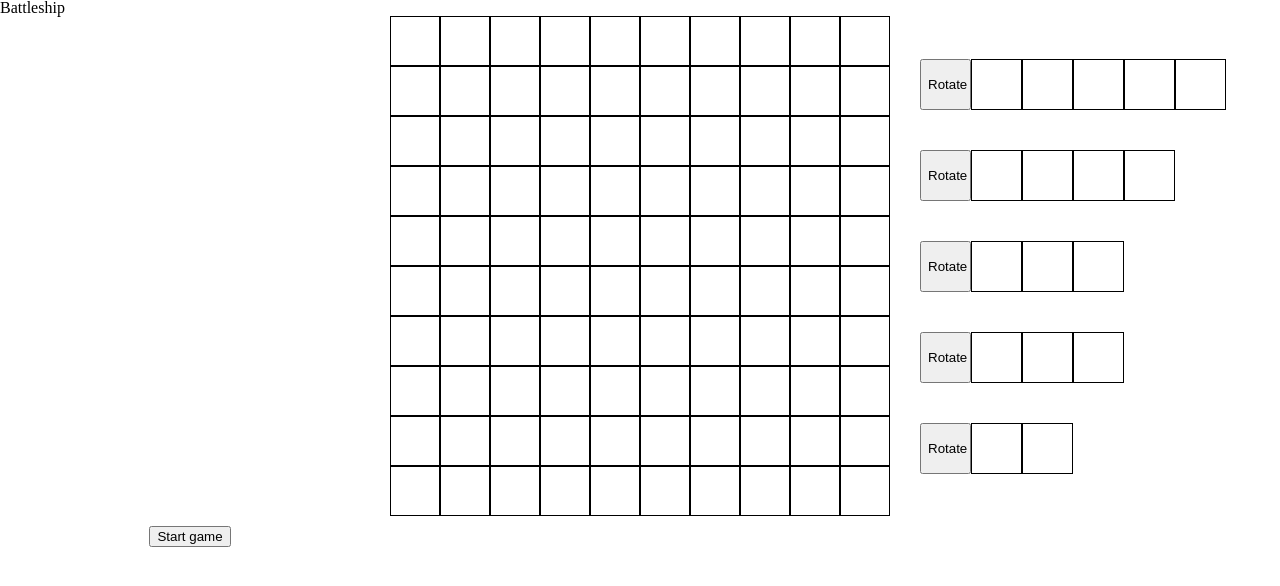
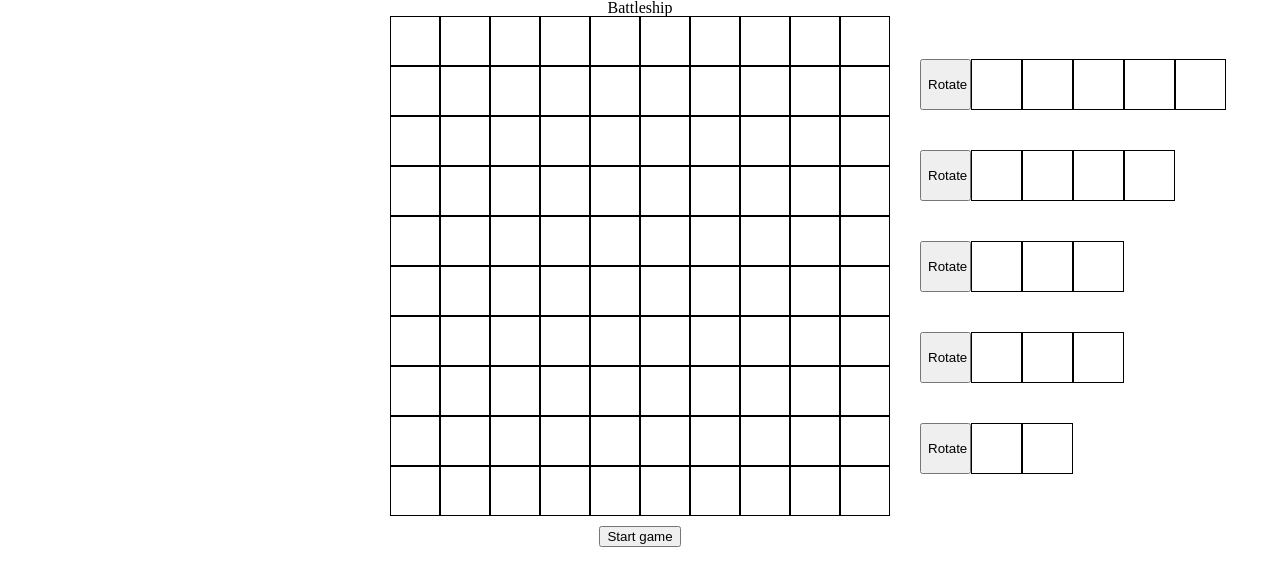
Before and after one commit to zainiscoding/battleship, a React (Create React App) app: page / in a window 1280 px wide. Shown: the top 586 px of the page. Built offline with nearby package versions, Linux system fonts and the light colour scheme; the HTML template or start-up script is replaced by a standard one.

Commit message:
Styling improvements on error messages, ship dock etc.

```diff
--- a/src/components/DisplayGame.jsx
+++ b/src/components/DisplayGame.jsx
@@ -52,7 +52,7 @@ const DisplayGame = (props) => {
               chooseShip={props.chooseShip}
               rotateShip={props.rotateShip}
             />
-            <button id='start_game_button' onClick={props.startGame}>
+            <button id='start-game-button' onClick={props.startGame}>
               Start game
             </button>
           </>
--- a/src/components/DisplayPlaceAllShipsError.jsx
+++ b/src/components/DisplayPlaceAllShipsError.jsx
@@ -1,6 +1,8 @@
 const DisplayPlaceAllShipsError = (props) => {
   return (
-    <div id='error-wrapper'>Place all ships before starting the game.</div>
+    <div className='error-wrapper'>
+      Place all ships before starting the game.
+    </div>
   );
 };
 
--- a/src/components/DisplayPlacementError.jsx
+++ b/src/components/DisplayPlacementError.jsx
@@ -1,6 +1,6 @@
 const DisplayPlacementError = (props) => {
   return (
-    <div id='error-wrapper'>
+    <div className='error-wrapper'>
       Unable to place ship. Check for collision and available space.
     </div>
   );
--- a/src/styles/main.css
+++ b/src/styles/main.css
@@ -1,6 +1,10 @@
 #game-wrapper {
   display: flex;
   flex-direction: column;
+}
+
+#header-wrapper{
+  align-self: center;
 }
 
 #board-wrapper {
@@ -70,6 +74,8 @@
 }
 
 #player-ships-wrapper {
+  grid-column: 3;
+  grid-row: 1;
   display: flex;
   flex-wrap: wrap;
   width: fit-content;
@@ -126,3 +132,11 @@
   border: solid 1px black;
   pointer-events: none;
 }
+
+.error-wrapper{
+  grid-column: 2;
+}
+
+#start-game-button{
+  grid-column: 2;
+}
```
